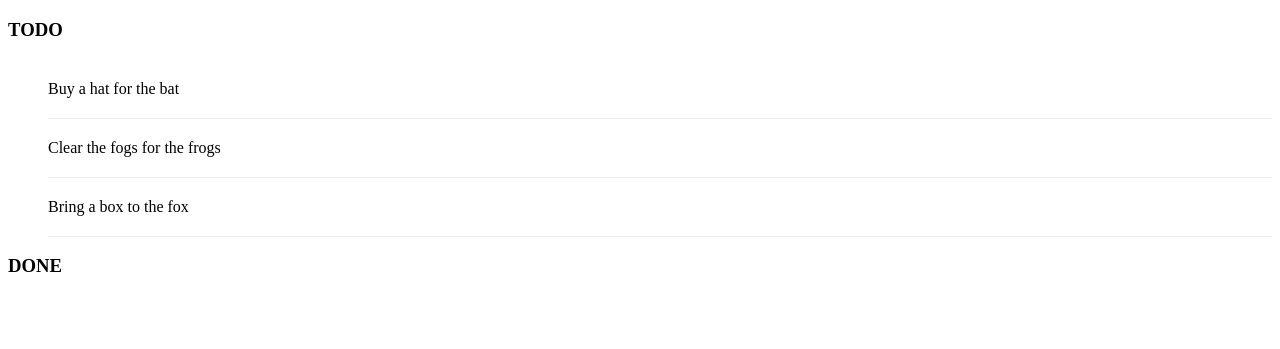
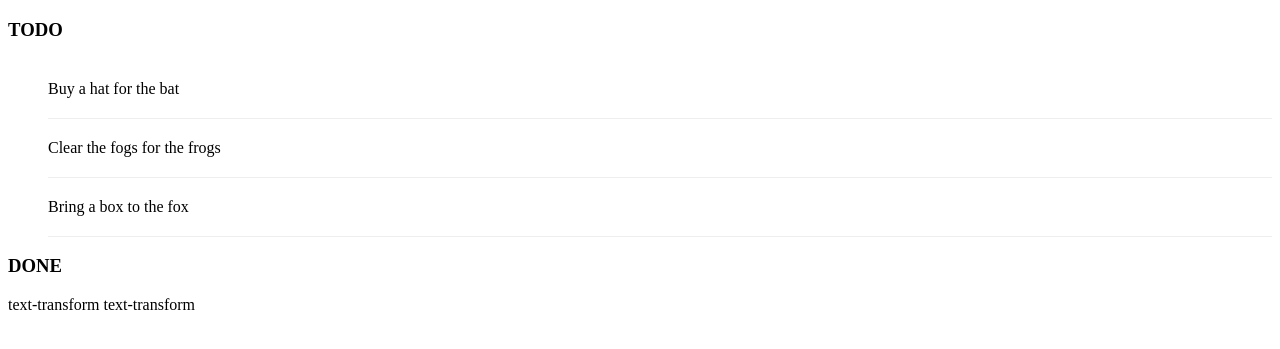
Before and after one commit to bhavintr/todolist, a plain HTML site: page index.html in a window 1280 px wide. Shown: the part 61-410 px from the top of the page. Drawn offline with Linux system fonts and the light colour scheme.

```diff
--- a/index.html
+++ b/index.html
@@ -1 +1,3 @@
 <!doctype html> <html> <head> <meta charset="utf-8"> <title>TODO list</title> <style> h1 { text-align:center; } h3 { text-transform: uppercase; } li { overflow: hidden; padding: 20px 0; border-bottom: 1px solid #eee; } </style> </head> <body> <h1>TODO list</h1> <h3>Todo</h3> <ul> <li>Buy a hat for the bat</li> <li>Clear the fogs for the frogs</li> <li>Bring a box to the fox</li> </ul> <h3>Done</h3>
+text-transform
+text-transform
```
